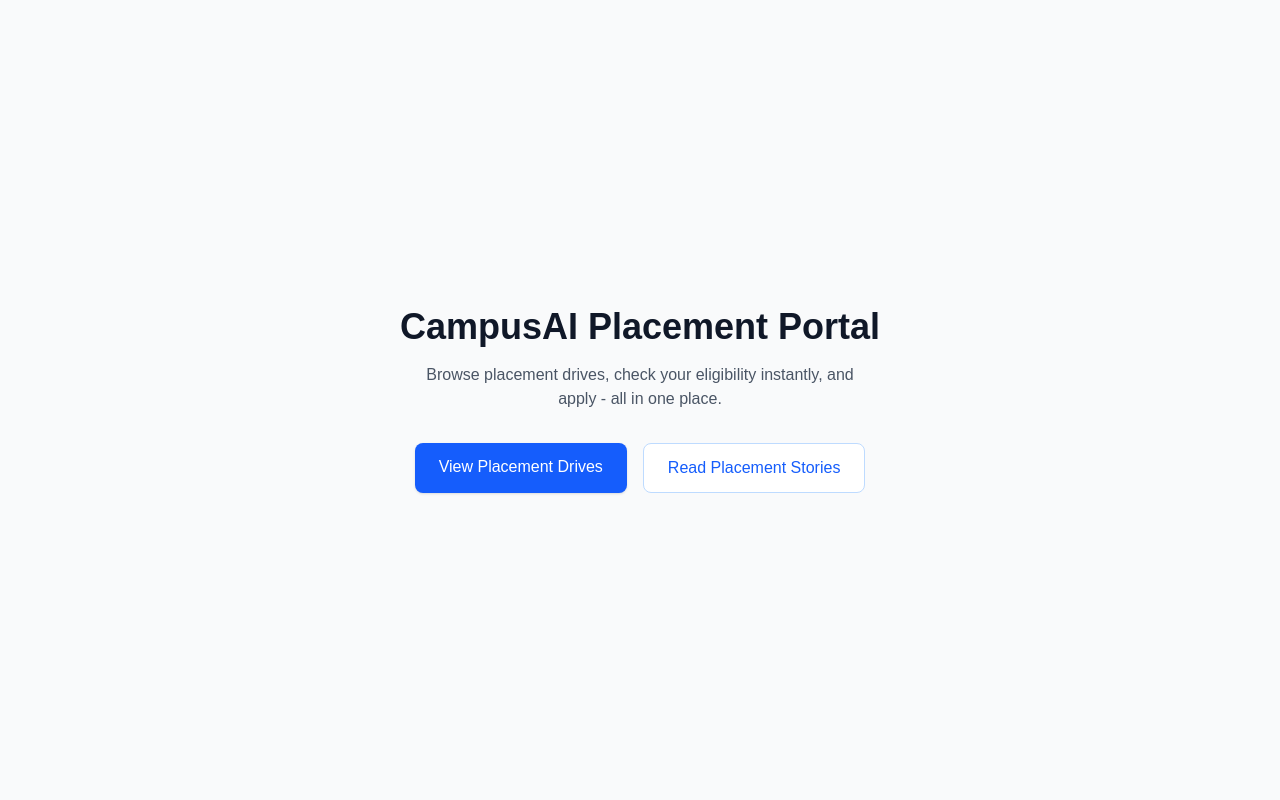
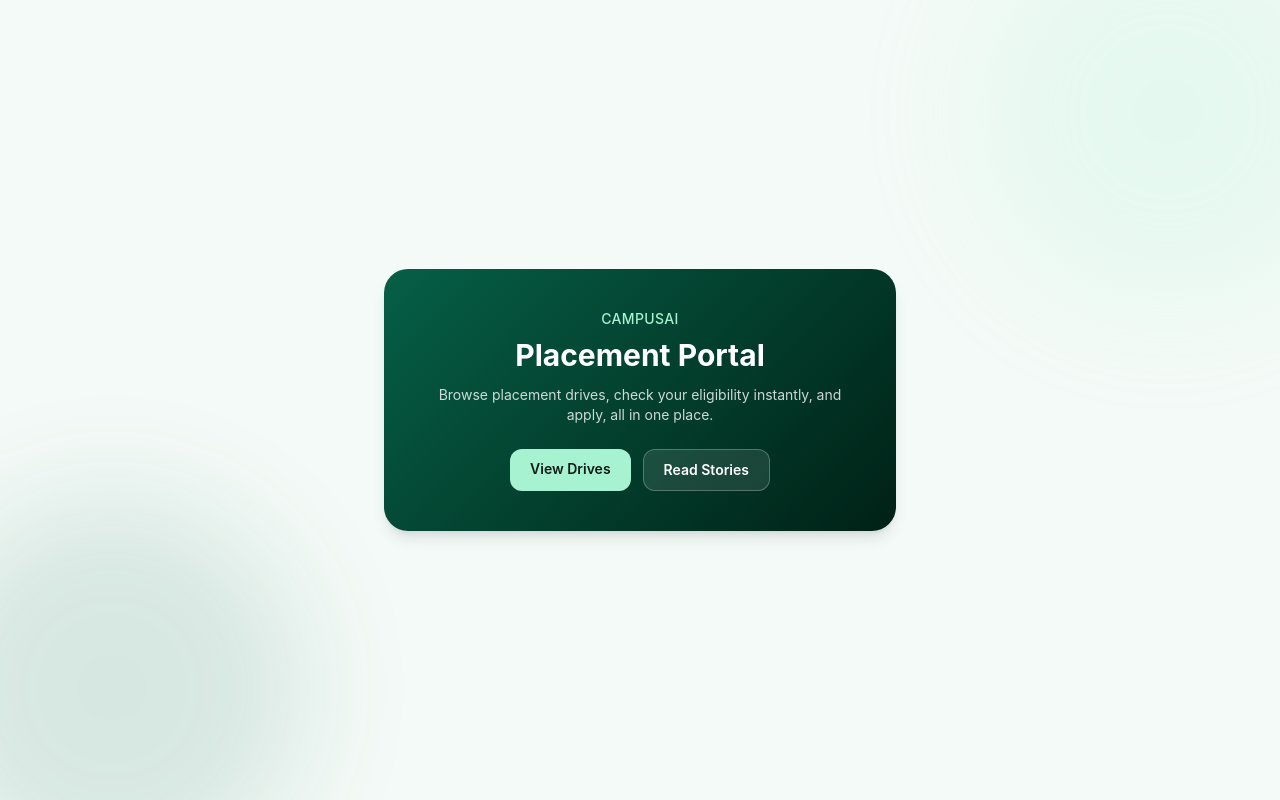
Before and after one commit to zakiullah2024-oss/campusai, a Next.js app in the folder frontend/: page / in a window 1280 px wide. Built offline with nearby package versions, Linux system fonts and the light colour scheme.

Commit message:
Apply EduNex-matching glassmorphism design system across all pages, fix file mix-up

```diff
--- a/frontend/app/drives/[id]/page.tsx
+++ b/frontend/app/drives/[id]/page.tsx
@@ -9,27 +9,30 @@
   const resumes = await getMyResumes();
 
   return (
-    <main className="min-h-screen bg-gray-50 py-10">
-      <div className="max-w-2xl mx-auto bg-white rounded-2xl shadow-sm border border-gray-200 p-8">
-        <h1 className="text-2xl font-bold text-gray-900">{drive.role}</h1>
-        <p className="text-gray-500 mb-6">
+    <main className="relative min-h-screen overflow-hidden py-10">
+      <div className="absolute w-96 h-96 rounded-full bg-orb-mint -top-20 -right-20" />
+      <div className="absolute w-96 h-96 rounded-full bg-orb-green -bottom-20 -left-20" />
+
+      <div className="relative z-10 max-w-2xl mx-auto glass-card p-8">
+        <h1 className="text-2xl font-bold text-[#0D1C17]">{drive.role}</h1>
+        <p className="text-[#4B5C55] mb-6">
           {company?.name} - {drive.location} - {drive.job_type}
         </p>
 
         <section className="mb-6">
-          <h2 className="text-sm font-semibold text-gray-900 uppercase tracking-wide mb-2">
+          <h2 className="text-sm font-semibold text-[#0D1C17] uppercase tracking-wide mb-2">
             Job Description
           </h2>
-          <p className="text-gray-700">{drive.job_description}</p>
+          <p className="text-[#0D1C17]">{drive.job_description}</p>
           {drive.required_skills && (
-            <p className="mt-2 text-sm text-gray-500">
+            <p className="mt-2 text-sm text-[#4B5C55]">
               Required skills: {drive.required_skills.join(", ")}
             </p>
           )}
         </section>
 
         <section className="mb-6">
-          <h2 className="text-sm font-semibold text-gray-900 uppercase tracking-wide mb-2">
+          <h2 className="text-sm font-semibold text-[#0D1C17] uppercase tracking-wide mb-2">
             Eligibility
           </h2>
           <div
@@ -43,7 +46,7 @@
           </div>
           <ul className="space-y-1">
             {eligibility.checks.map((check: any, i: number) => (
-              <li key={i} className="text-sm text-gray-600">
+              <li key={i} className="text-sm text-[#4B5C55]">
                 {check.passed ? "Yes" : "No"} - {check.criterion}: required {check.required}, yours {check.actual}
               </li>
             ))}
@@ -51,7 +54,7 @@
         </section>
 
         <section>
-          <h2 className="text-sm font-semibold text-gray-900 uppercase tracking-wide mb-3">
+          <h2 className="text-sm font-semibold text-[#0D1C17] uppercase tracking-wide mb-3">
             Apply
           </h2>
           <ApplyButton
--- a/frontend/app/drives/page.tsx
+++ b/frontend/app/drives/page.tsx
@@ -11,22 +11,24 @@
   const stories = await getStories();
 
   return (
-    <main className="min-h-screen bg-gray-50">
-      <div className="max-w-6xl mx-auto px-6 py-10 grid grid-cols-1 md:grid-cols-3 gap-8">
+    <main className="relative min-h-screen overflow-hidden">
+      <div className="absolute w-96 h-96 rounded-full bg-orb-mint -top-20 -right-20 pointer-events-none" />
+      <div className="absolute w-96 h-96 rounded-full bg-orb-green -bottom-20 -left-20 pointer-events-none" />
+
+      <div className="relative z-10 max-w-6xl mx-auto px-6 py-10 grid grid-cols-1 md:grid-cols-3 gap-8">
         <aside className="md:col-span-1">
-          <h2 className="text-lg font-semibold text-gray-900 mb-4">Recently Placed</h2>
+          <h2 className="text-sm font-semibold text-[#4B5C55] uppercase tracking-wide mb-4">
+            Recently Placed
+          </h2>
           <div className="space-y-4">
             {stories.slice(0, 3).map((story: any) => (
-              <div
-                key={story.id}
-                className="bg-white border border-gray-200 rounded-xl p-4 shadow-sm"
-              >
-                <p className="font-semibold text-gray-900">
+              <div key={story.id} className="glass-card rounded-2xl p-4">
+                <p className="font-semibold text-[#0D1C17]">
                   {story.role} at {story.company_name}
                 </p>
-                <p className="text-sm text-gray-500 mb-2">{story.package}</p>
+                <p className="text-sm text-[#4B5C55] mb-2">{story.package}</p>
                 {story.advice_for_juniors && (
-                  <p className="text-sm text-gray-600 italic line-clamp-3">
+                  <p className="text-sm text-[#4B5C55] italic line-clamp-3">
                     {story.advice_for_juniors}
                   </p>
                 )}
@@ -35,17 +37,17 @@
           </div>
           <Link
             href="/stories"
-            className="inline-block mt-4 text-blue-600 text-sm font-medium hover:underline"
+            className="inline-block mt-4 text-[#065F46] text-sm font-semibold hover:underline"
           >
             View all stories
           </Link>
         </aside>
 
         <section className="md:col-span-2">
-          <h1 className="text-2xl font-bold text-gray-900 mb-6">Placement Drives</h1>
+          <h1 className="text-2xl font-bold text-[#0D1C17] mb-6">Placement Drives</h1>
 
           {drives.length === 0 && (
-            <p className="text-gray-500">No drives available yet.</p>
+            <p className="text-[#4B5C55]">No drives available yet.</p>
           )}
 
           <div className="space-y-4">
@@ -53,16 +55,16 @@
               <Link
                 key={drive.id}
                 href={`/drives/${drive.id}`}
-                className="block bg-white border border-gray-200 rounded-xl p-5 shadow-sm hover:shadow-md transition"
+                className="glass-card block rounded-2xl p-5 hover:shadow-md transition"
               >
                 <div className="flex justify-between items-center">
                   <div>
-                    <h2 className="text-lg font-semibold text-gray-900">{drive.role}</h2>
-                    <p className="text-sm text-gray-500">
+                    <h2 className="text-lg font-semibold text-[#0D1C17]">{drive.role}</h2>
+                    <p className="text-sm text-[#4B5C55]">
                       {drive.location} - {drive.job_type}
                     </p>
                   </div>
-                  <span className="text-xs uppercase font-semibold px-3 py-1 rounded-full bg-blue-50 text-blue-700">
+                  <span className="text-xs uppercase font-semibold px-3 py-1 rounded-full bg-[#A6F2D1] bg-opacity-30 text-[#065F46]">
                     {drive.status}
                   </span>
                 </div>
--- a/frontend/app/globals.css
+++ b/frontend/app/globals.css
@@ -1,8 +1,8 @@
 @import "tailwindcss";
 
 :root {
-  --background: #ffffff;
-  --foreground: #171717;
+  --background: #F4FAF7;
+  --foreground: #0D1C17;
 }
 
 @theme inline {
@@ -15,5 +15,27 @@
 body {
   background: var(--background);
   color: var(--foreground);
-  font-family: Arial, Helvetica, sans-serif;
+  font-family: Inter, Arial, Helvetica, sans-serif;
 }
+
+.glass-card {
+  background: rgba(255, 255, 255, 0.78);
+  backdrop-filter: blur(9px);
+  border: 1px solid rgba(6, 95, 70, 0.14);
+}
+
+.brand-gradient {
+  background: linear-gradient(135deg, #065F46, #002116);
+}
+
+.bg-orb-mint {
+  background: #A6F2D1;
+  opacity: 0.18;
+  filter: blur(60px);
+}
+
+.bg-orb-green {
+  background: #065F46;
+  opacity: 0.12;
+  filter: blur(60px);
+}
--- a/frontend/app/page.tsx
+++ b/frontend/app/page.tsx
@@ -2,24 +2,36 @@
 
 export default function Home() {
   return (
-    <main className="min-h-screen flex flex-col items-center justify-center text-center px-4 bg-gray-50">
-      <h1 className="text-4xl font-bold text-gray-900 mb-4">CampusAI Placement Portal</h1>
-      <p className="text-gray-600 mb-8 max-w-md">
-        Browse placement drives, check your eligibility instantly, and apply - all in one place.
+    <main className="relative min-h-screen overflow-hidden flex items-center justify-center px-4">
+      <div className="absolute w-96 h-96 rounded-full bg-orb-mint -top-20 -right-20" />
+      <div className="absolute w-96 h-96 rounded-full bg-orb-green -bottom-20 -left-20" />
+
+      <div className="relative z-10 max-w-lg text-center">
+        <div className="brand-gradient rounded-3xl p-10 shadow-lg">
+          <p className="text-sm font-medium text-[#A6F2D1] mb-2 uppercase tracking-wide">
+            CampusAI
           </p>
-      <div className="flex gap-4">
+          <h1 className="text-3xl font-bold text-white mb-3">
+            Placement Portal
+          </h1>
+          <p className="text-white/80 text-sm mb-6">
+            Browse placement drives, check your eligibility instantly, and apply, all in one place.
+          </p>
+          <div className="flex gap-3 justify-center">
             <Link
               href="/drives"
-          className="bg-blue-600 text-white px-6 py-3 rounded-lg font-medium hover:bg-blue-700 transition shadow-sm"
+              className="bg-[#A6F2D1] text-[#0D1C17] px-5 py-2.5 rounded-xl font-semibold text-sm hover:brightness-95 transition"
             >
-          View Placement Drives
+              View Drives
             </Link>
             <Link
               href="/stories"
-          className="bg-white text-blue-600 px-6 py-3 rounded-lg font-medium border border-blue-200 hover:bg-blue-50 transition"
+              className="bg-white/10 text-white border border-white/25 px-5 py-2.5 rounded-xl font-semibold text-sm hover:bg-white/15 transition"
             >
-          Read Placement Stories
+              Read Stories
             </Link>
+          </div>
+        </div>
       </div>
     </main>
   );
--- a/frontend/app/stories/page.tsx
+++ b/frontend/app/stories/page.tsx
@@ -7,31 +7,34 @@
   const stories = await getStories();
 
   return (
-    <main className="min-h-screen bg-gray-50 py-10">
-      <div className="max-w-4xl mx-auto px-6">
-        <h1 className="text-2xl font-bold text-gray-900 mb-2">Placement Stories</h1>
-        <p className="text-gray-500 mb-8">Hear from students who have been placed.</p>
+    <main className="relative min-h-screen overflow-hidden py-10">
+      <div className="absolute w-96 h-96 rounded-full bg-orb-mint -top-20 -right-20" />
+      <div className="absolute w-96 h-96 rounded-full bg-orb-green -bottom-20 -left-20" />
+
+      <div className="relative z-10 max-w-4xl mx-auto px-6">
+        <h1 className="text-2xl font-bold text-[#0D1C17] mb-2">Placement Stories</h1>
+        <p className="text-[#4B5C55] mb-8">Hear from students who have been placed.</p>
 
         <div className="grid gap-5 md:grid-cols-2">
           {stories.map((story: any) => (
             <div
               key={story.id}
-              className="bg-white border border-gray-200 rounded-2xl p-6 shadow-sm"
+              className="glass-card p-6"
             >
-              <h2 className="text-lg font-semibold text-gray-900">
+              <h2 className="text-lg font-semibold text-[#0D1C17]">
                 {story.role} at {story.company_name}
               </h2>
-              <p className="text-sm text-gray-500 mb-3">
+              <p className="text-sm text-[#4B5C55] mb-3">
                 {story.package} - Prepared for {story.preparation_duration}
               </p>
               {story.topics_prepared && (
-                <p className="text-sm text-gray-700 mb-2">
+                <p className="text-sm text-[#0D1C17] mb-2">
                   <span className="font-medium">Topics:</span>{" "}
                   {story.topics_prepared.join(", ")}
                 </p>
               )}
               {story.advice_for_juniors && (
-                <p className="text-sm text-gray-600 italic mt-2">
+                <p className="text-sm text-[#4B5C55] italic mt-2">
                   {story.advice_for_juniors}
                 </p>
               )}
```
Lines whose indentation alone changed are shown as unchanged.
